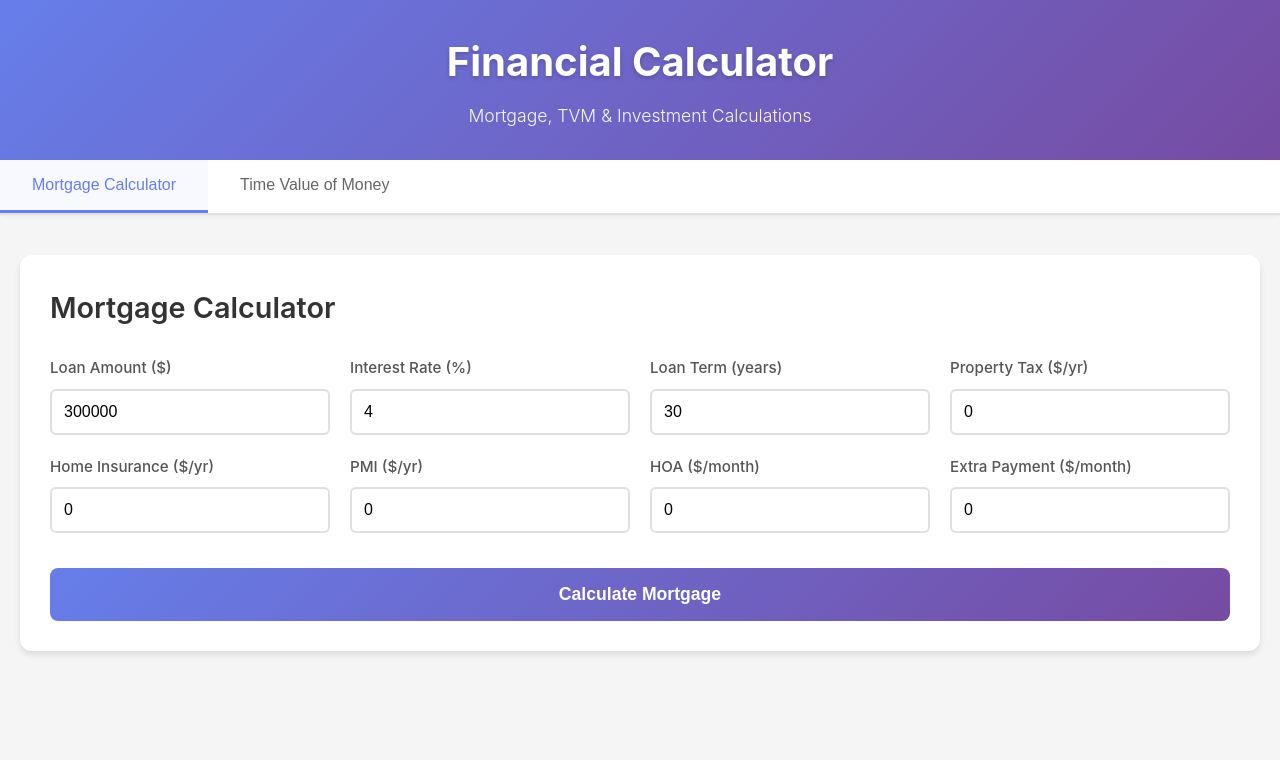
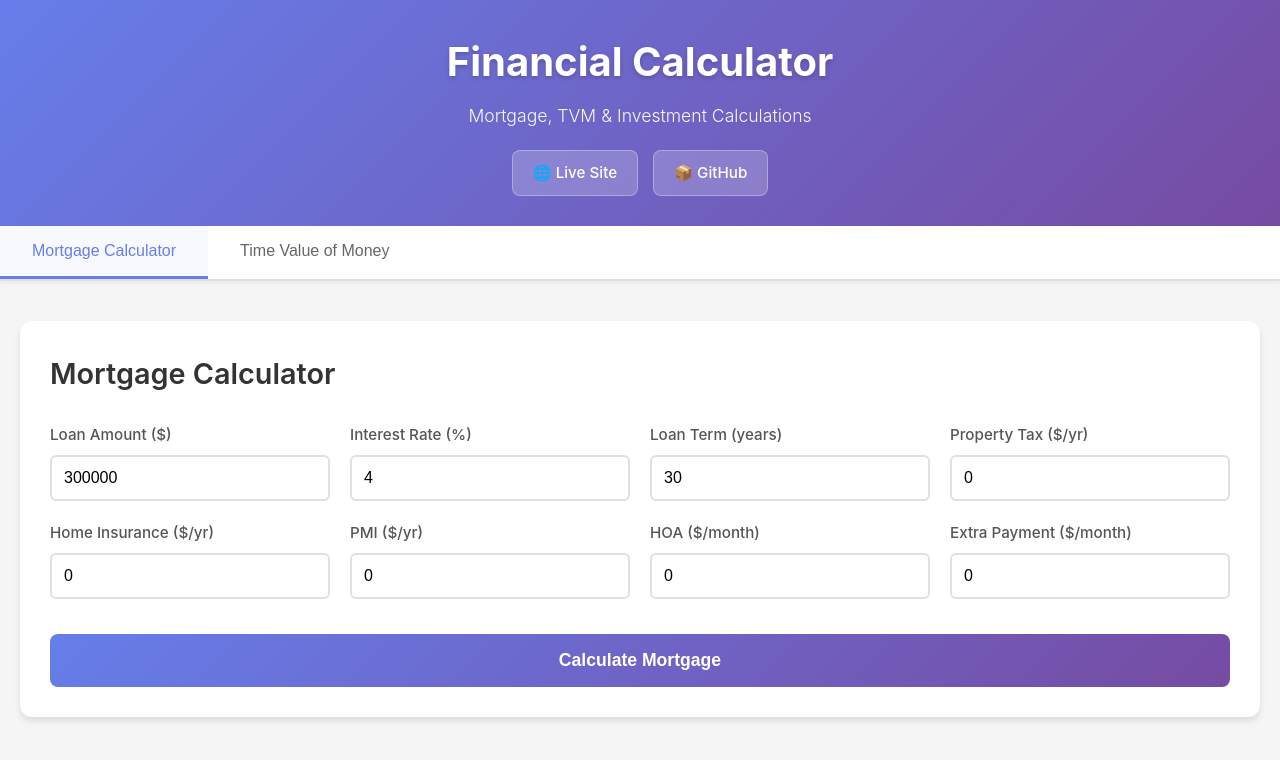
Before and after one commit to mytherapy-coding/financial-calculator-frontend, a React (Vite) app: page / in a window 1280 px wide. Shown: the top 760 px of the page. Built offline with nearby package versions, Linux system fonts and the light colour scheme; no server answers.

Commit message:
Add GitHub Pages and GitHub repository links to header

```diff
--- a/src/components/Header.css
+++ b/src/components/Header.css
@@ -24,6 +24,33 @@
   font-weight: 300;
 }
 
+.header-links {
+  display: flex;
+  gap: 15px;
+  margin-top: 20px;
+  justify-content: center;
+  flex-wrap: wrap;
+}
+
+.header-link {
+  color: white;
+  text-decoration: none;
+  padding: 10px 20px;
+  background: rgba(255, 255, 255, 0.2);
+  border-radius: 8px;
+  font-size: 0.95rem;
+  font-weight: 500;
+  transition: all 0.3s ease;
+  backdrop-filter: blur(10px);
+  border: 1px solid rgba(255, 255, 255, 0.3);
+}
+
+.header-link:hover {
+  background: rgba(255, 255, 255, 0.3);
+  transform: translateY(-2px);
+  box-shadow: 0 4px 8px rgba(0, 0, 0, 0.2);
+}
+
 @media (max-width: 768px) {
   .header-title {
     font-size: 2rem;
@@ -32,4 +59,14 @@
   .header-subtitle {
     font-size: 1rem;
   }
+
+  .header-links {
+    gap: 10px;
+    margin-top: 15px;
+  }
+
+  .header-link {
+    padding: 8px 16px;
+    font-size: 0.85rem;
+  }
 }
--- a/src/components/Header.jsx
+++ b/src/components/Header.jsx
@@ -6,6 +6,24 @@ function Header() {
       <div className="header-container">
         <h1 className="header-title">Financial Calculator</h1>
         <p className="header-subtitle">Mortgage, TVM & Investment Calculations</p>
+        <div className="header-links">
+          <a
+            href="https://mytherapy-coding.github.io/financial-calculator-frontend/"
+            target="_blank"
+            rel="noopener noreferrer"
+            className="header-link"
+          >
+            🌐 Live Site
+          </a>
+          <a
+            href="https://github.com/mytherapy-coding/financial-calculator-frontend"
+            target="_blank"
+            rel="noopener noreferrer"
+            className="header-link"
+          >
+            📦 GitHub
+          </a>
+        </div>
       </div>
     </header>
   )
```
